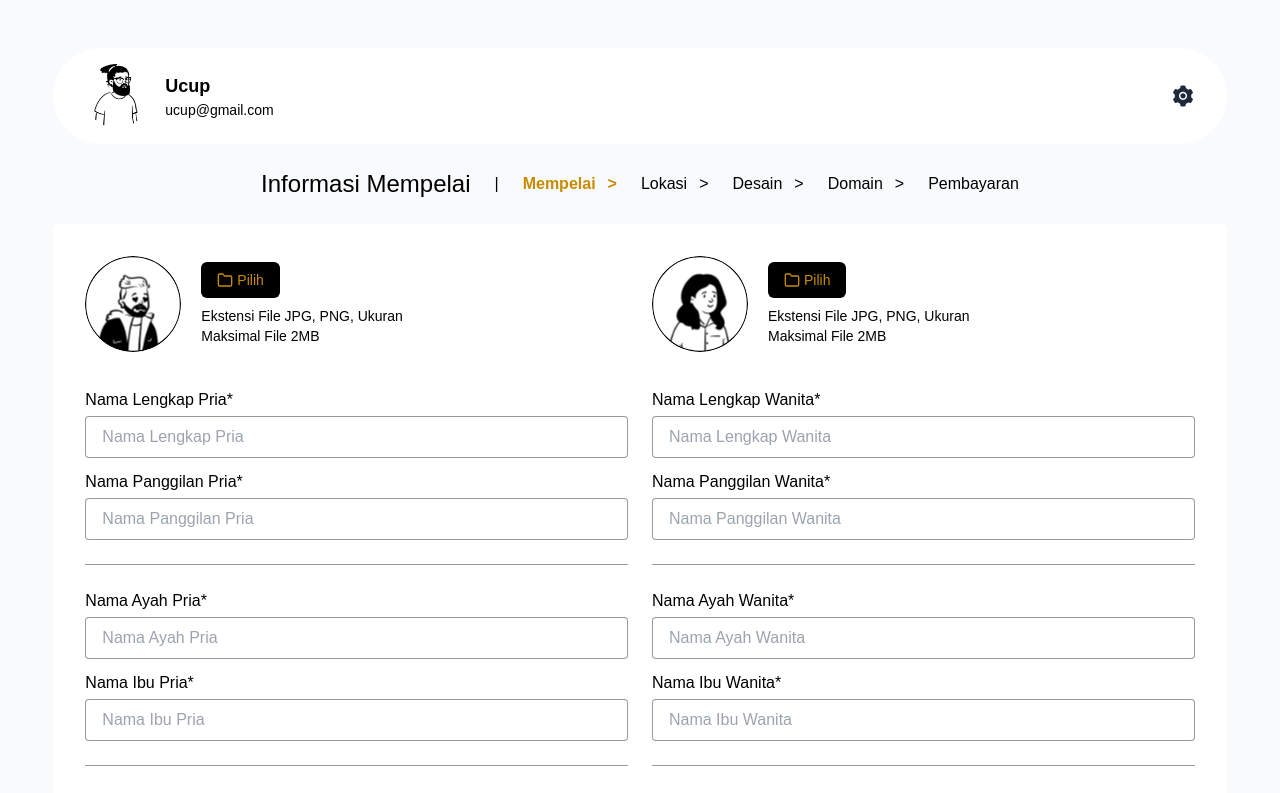
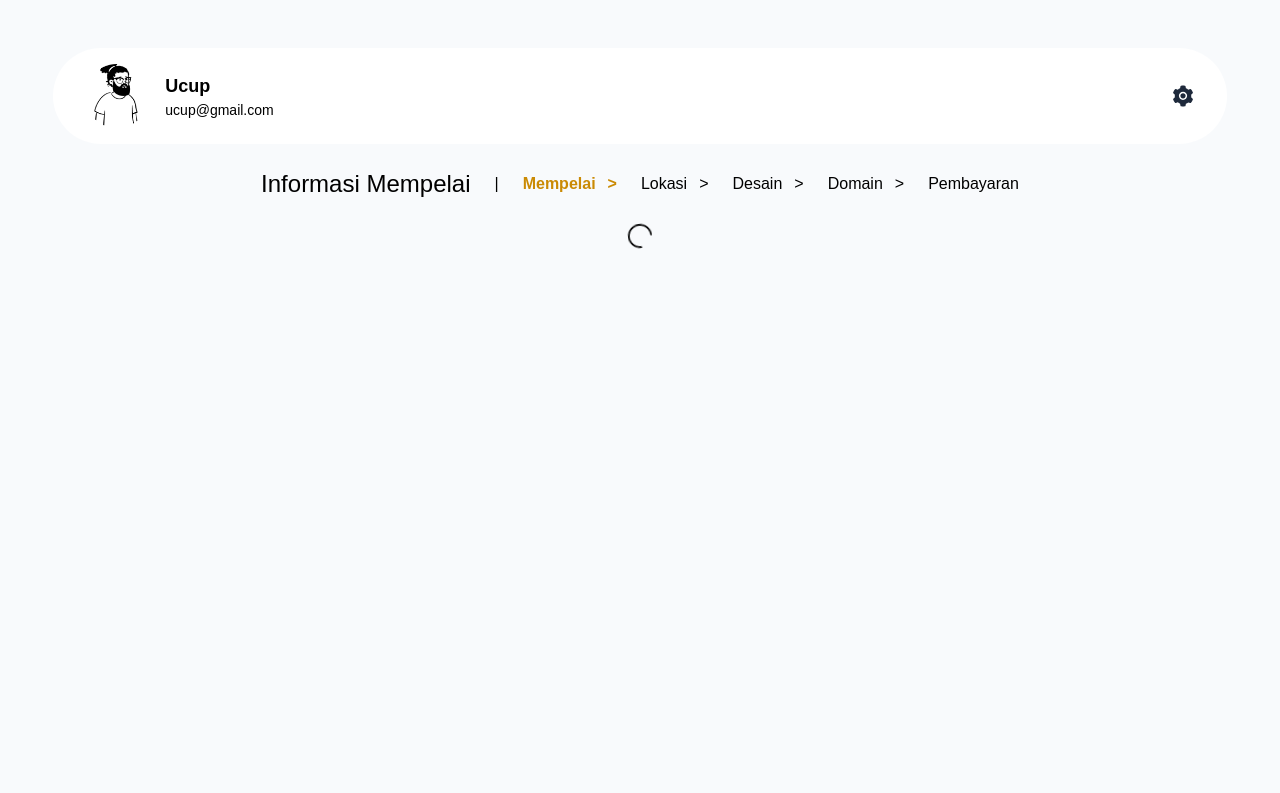
Before and after one commit to rianmz-genz/weddingnesia, a Next.js app: page /create in a window 1280 px wide. Shown: the top 793 px of the page. Built offline with nearby package versions, Linux system fonts and the light colour scheme.

Commit message:
add loading

```diff
--- a/pages/create.jsx
+++ b/pages/create.jsx
@@ -5,6 +5,7 @@ import ConfigureDomain from "@/components/createInvitation/ConfigureDomain";
 import LocationInformation from "@/components/createInvitation/LocationInformation";
 import Payment from "@/components/createInvitation/Payment";
 import ProfileCard from "@/components/dashboard/user/profilecard";
+import Loader from "@/components/globals/Loader";
 import Cookies from "js-cookie";
 import React, { useEffect, useState } from "react";
 
@@ -32,6 +33,7 @@ export default function Create() {
     },
   ];
   const [currentMenu, setCurrentMenu] = useState({});
+  const [isLoading, setIsLoading] = useState({});
   useEffect(() => {
     getCurrentMenu();
   }, []);
@@ -40,9 +42,13 @@ export default function Create() {
     setCurrentMenu(current ? JSON.parse(current) : cucumbersItem[0]);
   };
   const handleClickMenu = (idx) => {
+    setIsLoading(true);
     const selectedMenu = cucumbersItem.find((item, i) => i == idx);
     setCurrentMenu(selectedMenu);
     Cookies.set("currentMenu", JSON.stringify(selectedMenu));
+    setTimeout(() => {
+      setIsLoading(false);
+    }, 300);
   };
   function getComponentView() {
     switch (currentMenu.value) {
@@ -68,7 +74,11 @@ export default function Create() {
           className={"my-6"}
           onClick={(idx) => handleClickMenu(idx)}
         />
-        {getComponentView()}
+        {isLoading ? (
+          <Loader className={"mx-auto text-2xl"} />
+        ) : (
+          getComponentView()
+        )}
       </div>
     </div>
   );
```
